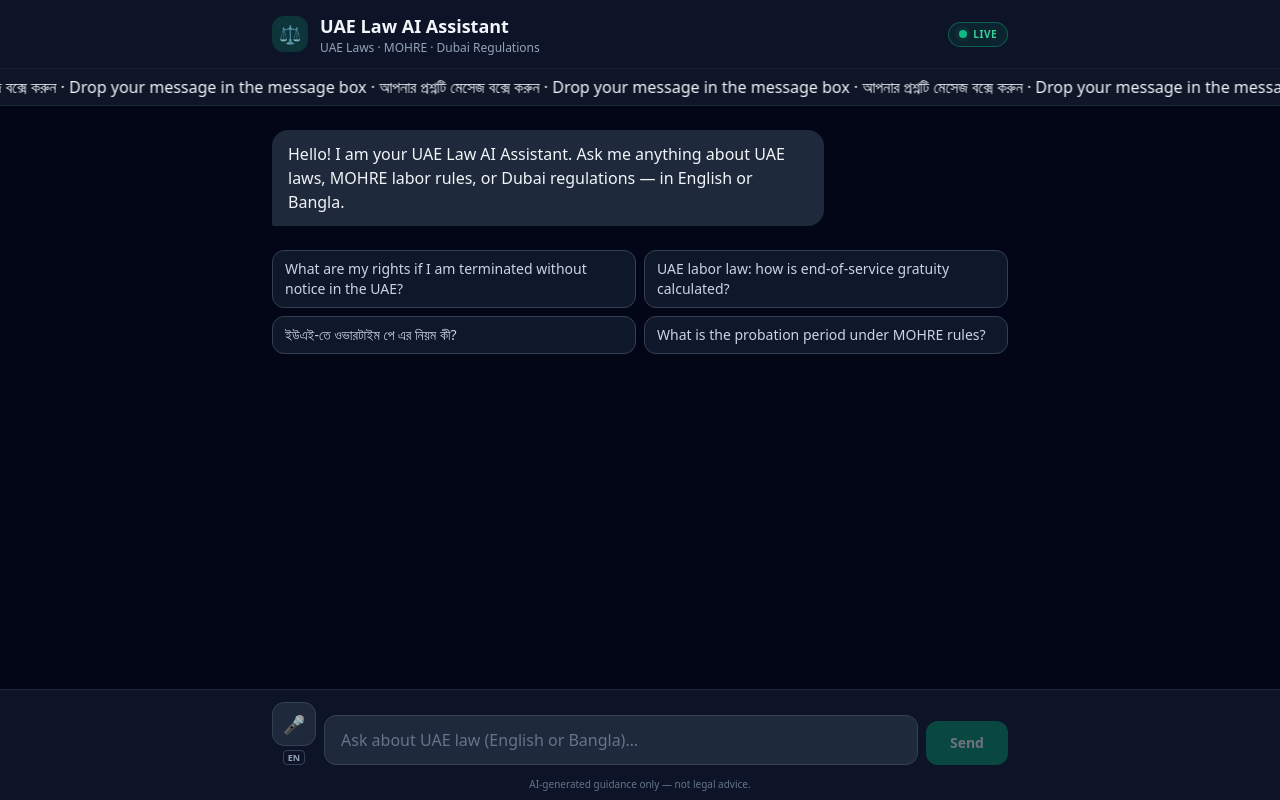
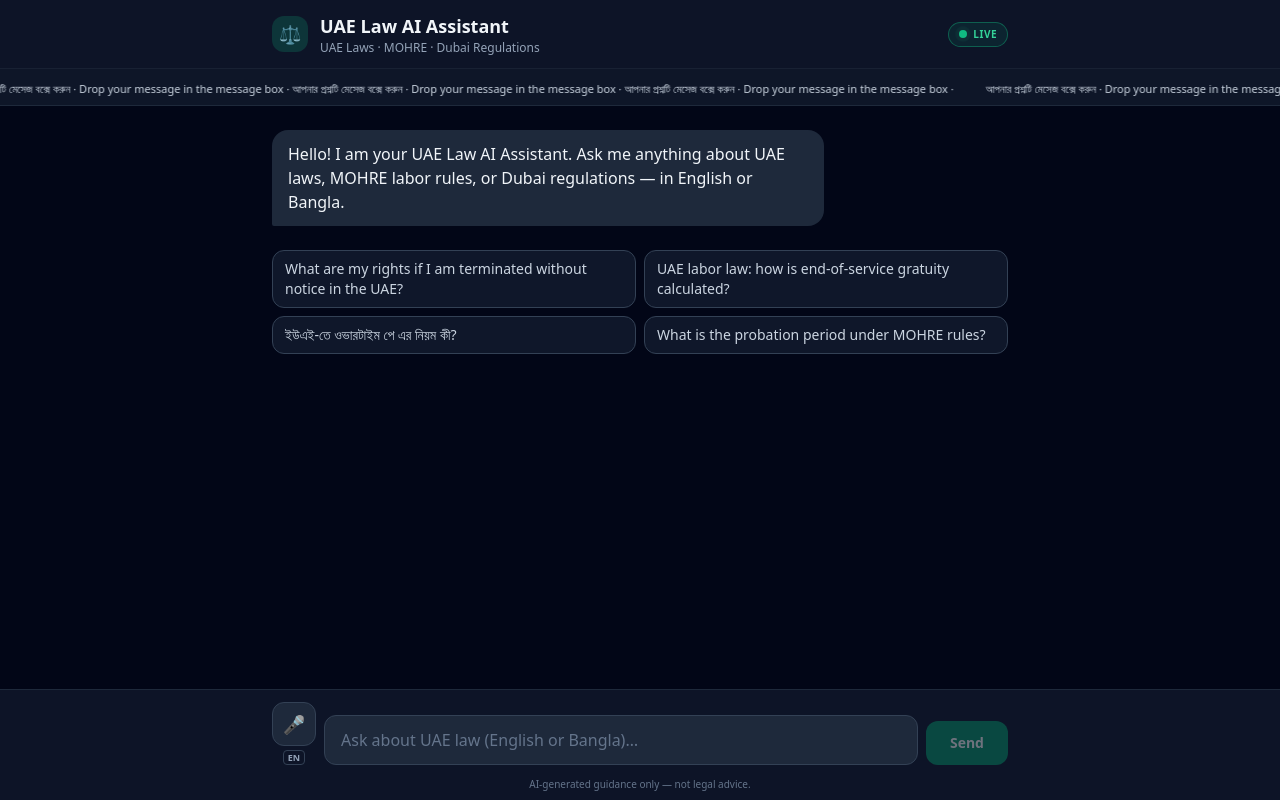
Before and after one commit to Amanat026/UAE-Law-Updated-, a React (Vite) app: page / in a window 1280 px wide. Built offline with nearby package versions, Linux system fonts and the light colour scheme.

Commit message:
Strengthen marquee CSS: flex-none spans, explicit colors, smooth infinite loop

```diff
--- a/src/index.css
+++ b/src/index.css
@@ -8,15 +8,24 @@
   @apply bg-slate-950 text-slate-100 antialiased;
 }
 
-/* Continuous scrolling marquee for the bilingual instruction strip */
+/* Continuous scrolling marquee — two identical spans slide left in a loop.
+   The track is twice the content width, so -50% lands exactly where it started. */
 .marquee-track {
   display: inline-flex;
   white-space: nowrap;
-  animation: marquee 18s linear infinite;
+  animation: marquee-scroll 20s linear infinite;
   will-change: transform;
 }
 
-@keyframes marquee {
-  from { transform: translateX(0); }
-  to { transform: translateX(-50%); }
+.marquee-track > span {
+  flex: none;
+  padding-right: 2rem;
+  font-size: 11px;
+  line-height: 1.25;
+  color: #cbd5e1; /* slate-300 */
 }
+
+@keyframes marquee-scroll {
+  0% { transform: translateX(0); }
+  100% { transform: translateX(-50%); }
+}
```
